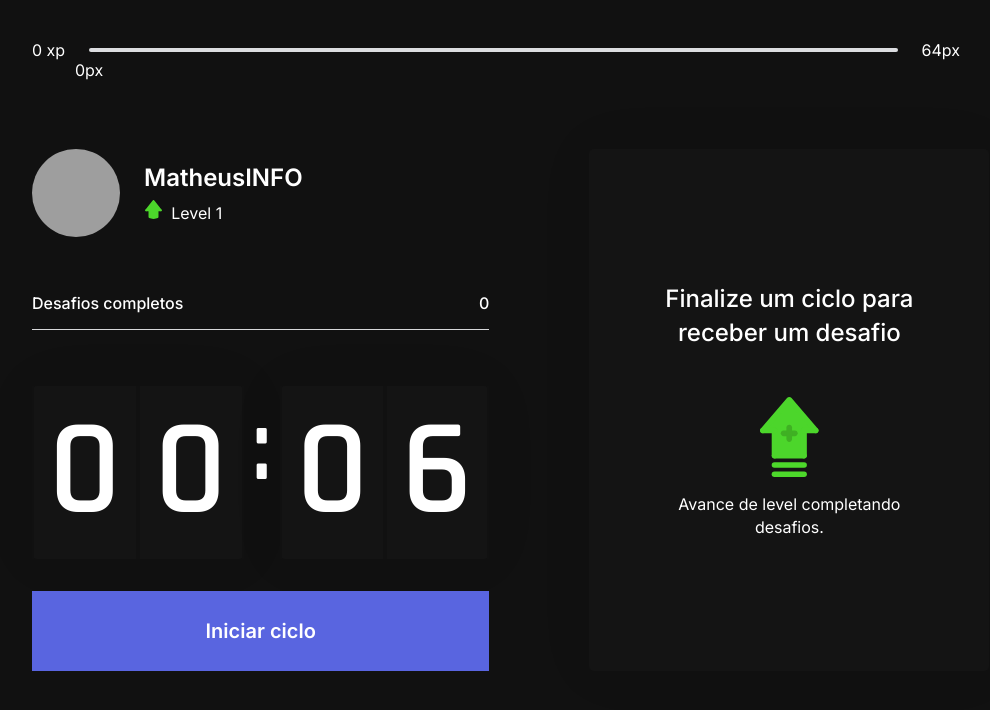
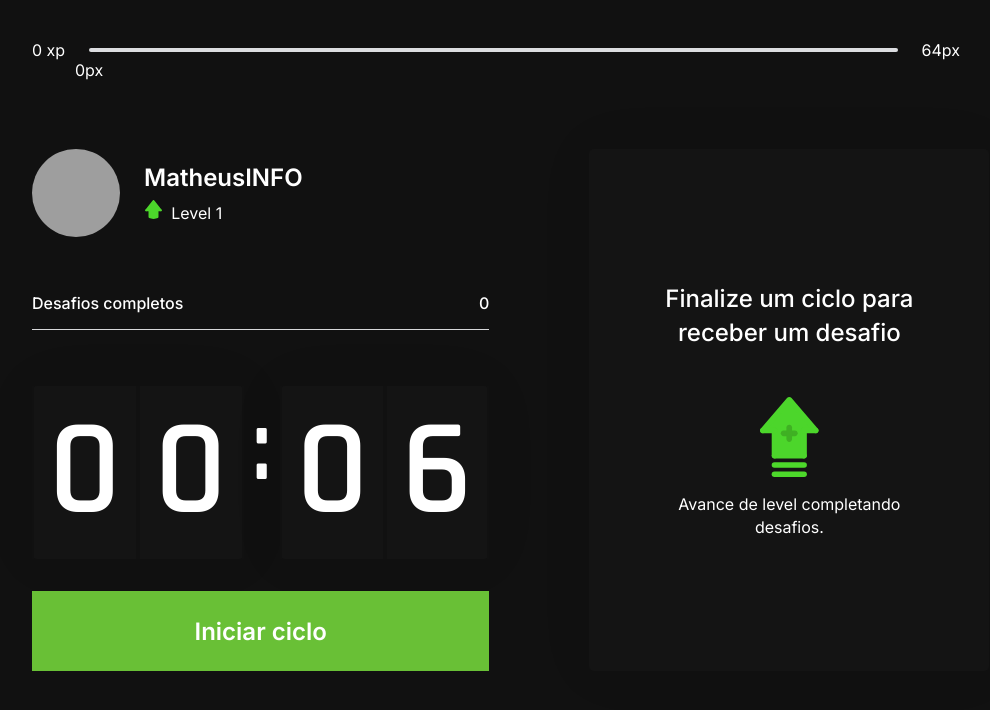
Before and after one commit to matheusinfo/move-it, a Next.js app: page / in a window 1280 px wide. Shown: the top 710 px of the page, without its empty margins (144-1134 px from the left). Built offline with nearby package versions, Linux system fonts and the light colour scheme; grey boxes are pictures that could not be loaded.

Commit message:
feat: add cookies

```diff
--- a/src/components/Countdown/styles.ts
+++ b/src/components/Countdown/styles.ts
@@ -44,15 +44,19 @@ export const Button = styled.button`
     display: flex;
     align-items: center;
     justify-content: center;
-    font-size: 1.25rem;
+    font-size: 1.5rem;
     font-weight: 600;
     transition: background-color 0.2s;
     border: 0;
     color: var(--title);
-    background: ${props => props.stop ? 'var(--red)' : 'var(--blue)'};
+    background: ${props => props.stop ? 'var(--red)' : 'var(--green)'};
+
+    &:focus{
+        outline: 0;
+    }
 
     &:not(:disabled):hover{
-        background: ${props => props.stop ? 'var(--red-dark)' : 'var(--blue-dark)'};
+        background: ${props => props.stop ? 'var(--red-dark)' : 'var(--green-dark)'};
     }
 
     &:disabled{
--- a/src/contexts/ChallengesContext.tsx
+++ b/src/contexts/ChallengesContext.tsx
@@ -5,6 +5,9 @@ import challenges from '../../challenges.json'
 
 type ChallengesProviderProps = {
     children: ReactNode
+    level: number
+    currentExperience: number
+    challengesCompleted: number
 }
 
 type Challenge = {
@@ -27,10 +30,10 @@ type ChallengesContextData = {
 
 export const ChallengesContext = createContext({} as ChallengesContextData)
 
-export function ChallengesProvider ({ children }: ChallengesProviderProps){
-    const [level, setLevel] = useState(1)
-    const [currentExperience, setCurrentExperience] = useState(0)
-    const [challengesCompleted, setChallengesCompleted] = useState(0)
+export function ChallengesProvider ({ children, ...rest }: ChallengesProviderProps){
+    const [level, setLevel] = useState(rest.level ?? 1)
+    const [currentExperience, setCurrentExperience] = useState(rest.currentExperience ?? 0)
+    const [challengesCompleted, setChallengesCompleted] = useState(rest.challengesCompleted ?? 0)
     const [activeChallenge, setActiveChallenge] = useState(null)
 
     const experienceToNextLevel = Math.pow((level + 1) * 4, 2)
--- a/src/pages/_app.tsx
+++ b/src/pages/_app.tsx
@@ -1,14 +1,12 @@
 import '../styles/color.css'
 import GlobalStyle from '../styles/global'
 
-import { ChallengesProvider } from '../contexts/ChallengesContext'
-
 function MyApp({ Component, pageProps }) {
   return (
-    <ChallengesProvider>
+    <>
       <GlobalStyle/>
       <Component {...pageProps} />
-    </ChallengesProvider>
+    </>
   )
 }
 
--- a/src/pages/index.tsx
+++ b/src/pages/index.tsx
@@ -1,11 +1,19 @@
 import Head from 'next/head'
+import { GetServerSideProps } from 'next'
 
 import { Container, Section, LeftContainer } from './styles'
 import { ExperienceBar, Profile, CompletedChallenges, Countdown, ChallengeBox } from '../components'
-import { CountdownProvider } from '../contexts'
+import { ChallengesProvider, CountdownProvider } from '../contexts'
 
-export default function Home() {
+type HomeProps = {
+  level: number
+  currentExperience: number
+  challengesCompleted: number
+}
+
+export default function Home({level, currentExperience, challengesCompleted}: HomeProps) {
   return (
+    <ChallengesProvider level={level} currentExperience={currentExperience} challengesCompleted={challengesCompleted}>
       <Container>
         <Head>
           <title>Inicio | move.it</title>
@@ -27,5 +35,17 @@ export default function Home() {
           </Section>
         </CountdownProvider>
       </Container>
+    </ChallengesProvider>
   )
 }
+
+export const getServerSideProps: GetServerSideProps = async (ctx) => {
+  const { level, currentExperience, challengesCompleted } = ctx.req.cookies
+  return {
+    props: {
+      level: Number(level),
+      currentExperience: Number(currentExperience),
+      challengesCompleted: Number(challengesCompleted)
+    }
+  }
+}
--- a/src/styles/color.css
+++ b/src/styles/color.css
@@ -6,8 +6,9 @@
     --text-highlight: #b3b9ff;
     --title: #fff;
     --red: #e83f5b;
-    --red-dark: #d03851;
-    --green: #4cd62b;
+    --red-dark: #c7374f;
+    --green: #69c036;
+    --green-dark: #499120;
     --blue: #5965e0;
     --blue-dark: #4953b8;
     --blue-twitter: #2aa9e0;
```
Lines whose indentation alone changed are shown as unchanged.
